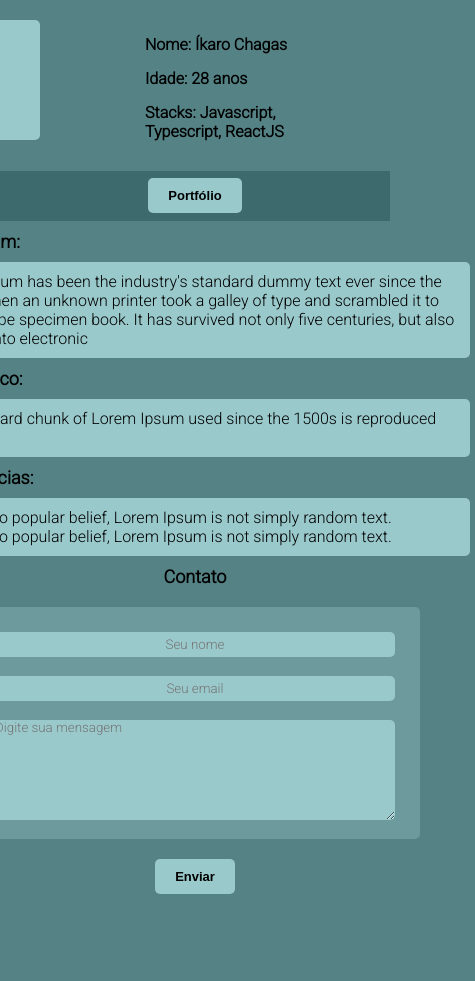
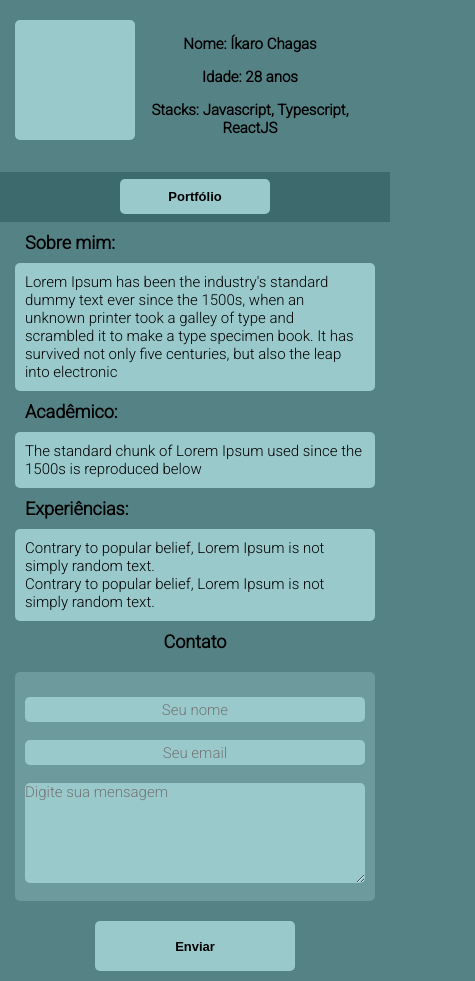
Before and after one commit to IkaroChagas/landing-page-comeia, a plain HTML site: page index.html in a window 390 px wide. Shown: the whole page, 475 px wide, since content can reach past the window. Before the commit the page ends 904 px from the top, so only its background shows below. Drawn offline with Linux system fonts and the light colour scheme.

Commit message:
resposive layout added

```diff
--- a/styles.css
+++ b/styles.css
@@ -147,3 +147,60 @@ ul {
 .botao:hover {
     background-color: #6C9A9D;
 }
+
+
+@media (max-width: 428px) {
+
+    * {
+        font-size: 15px;
+    }
+
+    body {
+        width: 100vw;
+    }
+
+    .foto {
+        height: 120px;
+        width: 120px;
+        border-radius: 5px;
+        background-color: #9AC9CC;
+        right: 5px;
+    }
+
+
+    .info-pessoais li {
+        align-items: center;
+        text-align: center;
+        padding-left: 110px;
+        margin: 15px;
+        font-weight: 600;
+    }
+
+    .botao-portfolio {
+        width: 150px;
+    }
+
+    .box1,
+    .box2,
+    .box3 {
+        width: 360px;
+    }
+
+    .box5 {
+        width: 360px;
+    }
+
+    #nome,
+    #email {
+        width: 340px;
+    }
+
+    #mensagem {
+        width: 340px;
+    }
+
+    .botao {
+        width: 200px;
+        height: 50px;
+    }
+}
```
